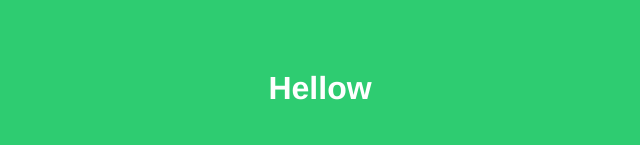
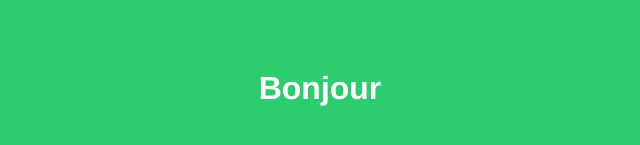
Before and after one commit to hicham24igmo/hellow, a plain HTML site: page index.html in a window 1280 px wide. Shown: the part 271-416 px from the top of the page, 328-968 px from the left. Drawn offline with Linux system fonts and the light colour scheme.

Commit message:
Hellow -> bonjour

```diff
--- a/index.html
+++ b/index.html
@@ -19,6 +19,6 @@
 			}
 		</style>
 	 <body>
-		<h1> Hellow </h1>
+		<h1> Bonjour </h1>
 	</body>
 	</html>
```
